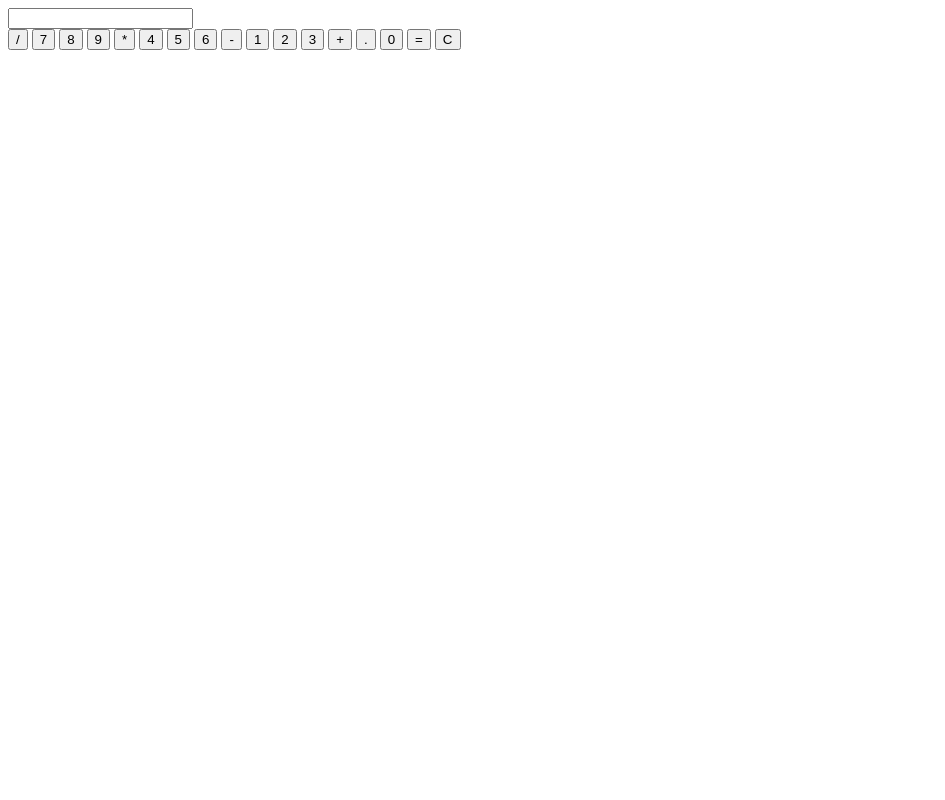
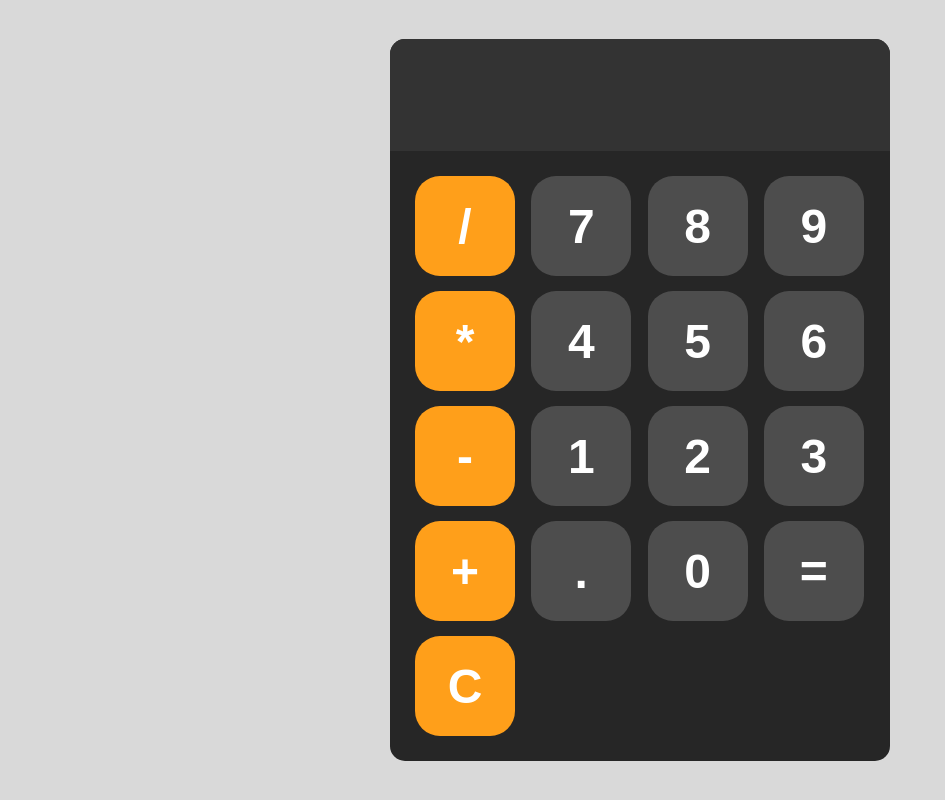
Before and after one commit to NotVextz/calc, a plain HTML site: page index.html in a window 1280 px wide. Shown: the whole page, without its empty margins (0-945 px from the left). Drawn offline with Linux system fonts and the light colour scheme; the site is published under a folder, as on GitHub Pages, so addresses that start at the root find nothing.

Commit message:
Update index.html

```diff
--- a/index.html
+++ b/index.html
@@ -4,7 +4,7 @@
     <meta charset="UTF-8">
     <meta name="viewport" content="width=device-width, initial-scale=1.0">
     <title>Calculator</title>
-    <link rel="stylesheet" href="/assets/style.css">
+    <link rel="stylesheet" href="assets/style.css">
 </head>
 <body>
     <div id="calc">
@@ -29,7 +29,7 @@
             <button onclick="clearDisplay('7')" class="op-btn">C</button>
         </div>
     </div>
-    <script src="/assets/script.js">
+    <script src="assets/script.js">
     </script>
 </body>
 </html>
```
